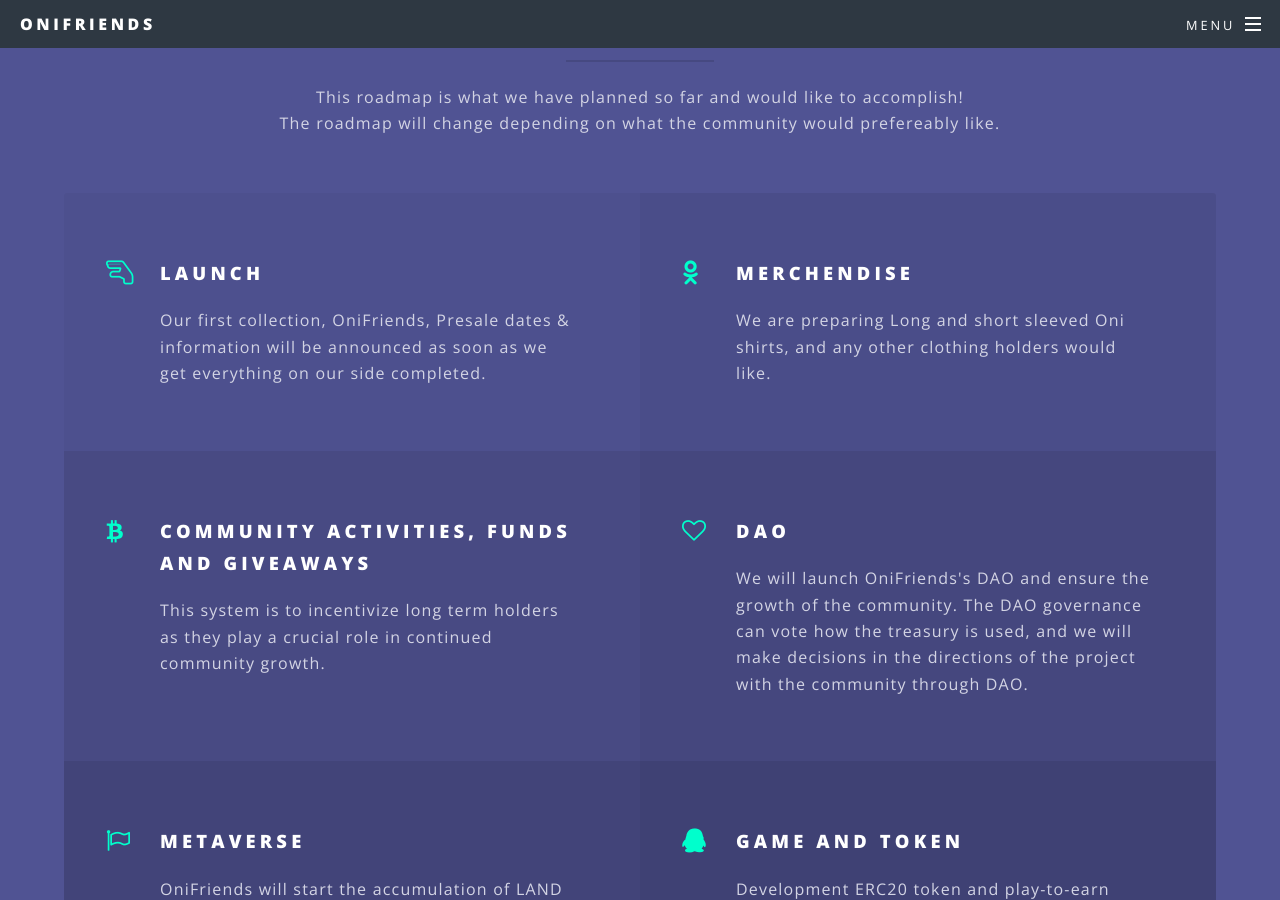
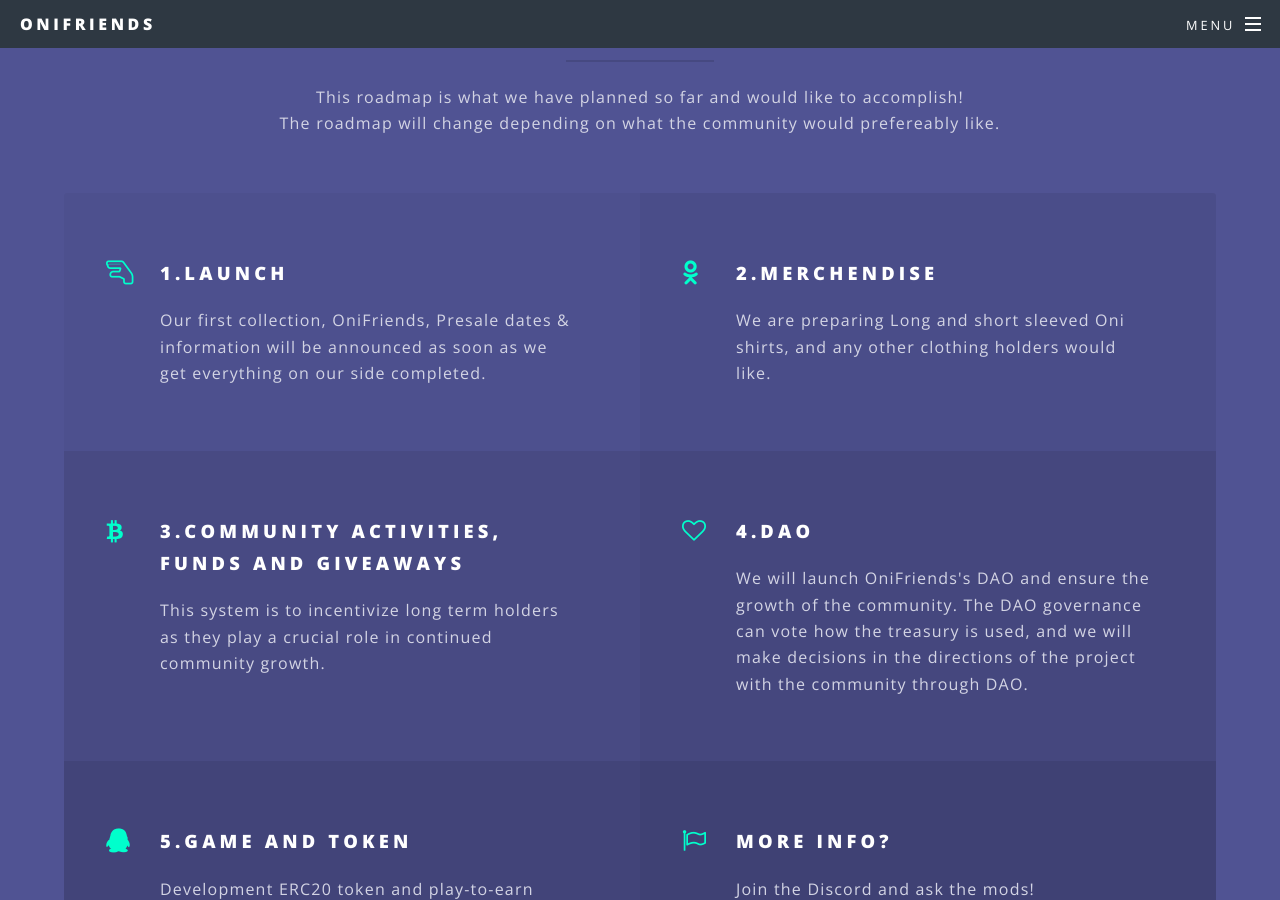
Before and after one commit to TeaOnMe/TeaOnMe.github.io, a Jekyll site: the page built from index.html, in a window 1280 px wide and 900 px high, scrolled down 2872 px. Built offline with Jekyll 4.4.1, drawn with Linux system fonts in a browser that asks for light colours; some of the changed text lies outside the part shown.

Commit message:
Update index.html

```diff
--- a/index.html
+++ b/index.html
@@ -57,28 +57,28 @@ layout: landing
 							</header>
 							<ul class="features">
 								<li class="icon fa-hand-lizard-o">
-									<h3>Launch</h3>
+									<h3>1.Launch</h3>
 									<p>Our first collection, OniFriends, Presale dates & information will be announced as soon as we get everything on our side completed.</p>
 								</li>
 								<li class="icon fa-odnoklassniki">
-									<h3>Merchendise</h3>
+									<h3>2.Merchendise</h3>
 									<p>We are preparing Long and short sleeved Oni shirts, and any other clothing holders would like.</p>
 								</li>
 								<li class="icon fa-bitcoin">
-									<h3>Community Activities, Funds and Giveaways</h3>
+									<h3>3.Community Activities, Funds and Giveaways</h3>
 									<p>This system is to incentivize long term holders as they play a crucial role in continued community growth.</p>
 								</li>
 								<li class="icon fa-heart-o">
-									<h3>DAO</h3>
+									<h3>4.DAO</h3>
 									<p>We will launch OniFriends's DAO and ensure the growth of the community. The DAO governance can vote how the treasury is used, and we will make decisions in the directions of the project with the community through DAO.
 								</li>
+								<li class="icon fa-qq">
+									<h3>5.Game and Token</h3>
+									<p>Development ERC20 token and play-to-earn game.</p>
+								</li>
 								<li class="icon fa-flag-o">
-									<h3>Metaverse</h3>
-									<p>OniFriends will start the accumulation of LAND in The Sandbox metaverse. Along with that we will be creating 3D OniFriends models post launch and will be airdropping them to holders.</p>
-								</li>
-								<li class="icon fa-qq">
-									<h3>Game and Token</h3>
-									<p>Development ERC20 token and play-to-earn game.</p>
+									<h3>More Info?</h3>
+									<p>Join the Discord and ask the mods! </p>
 								</li>
 							</ul>
 						</div>
```
